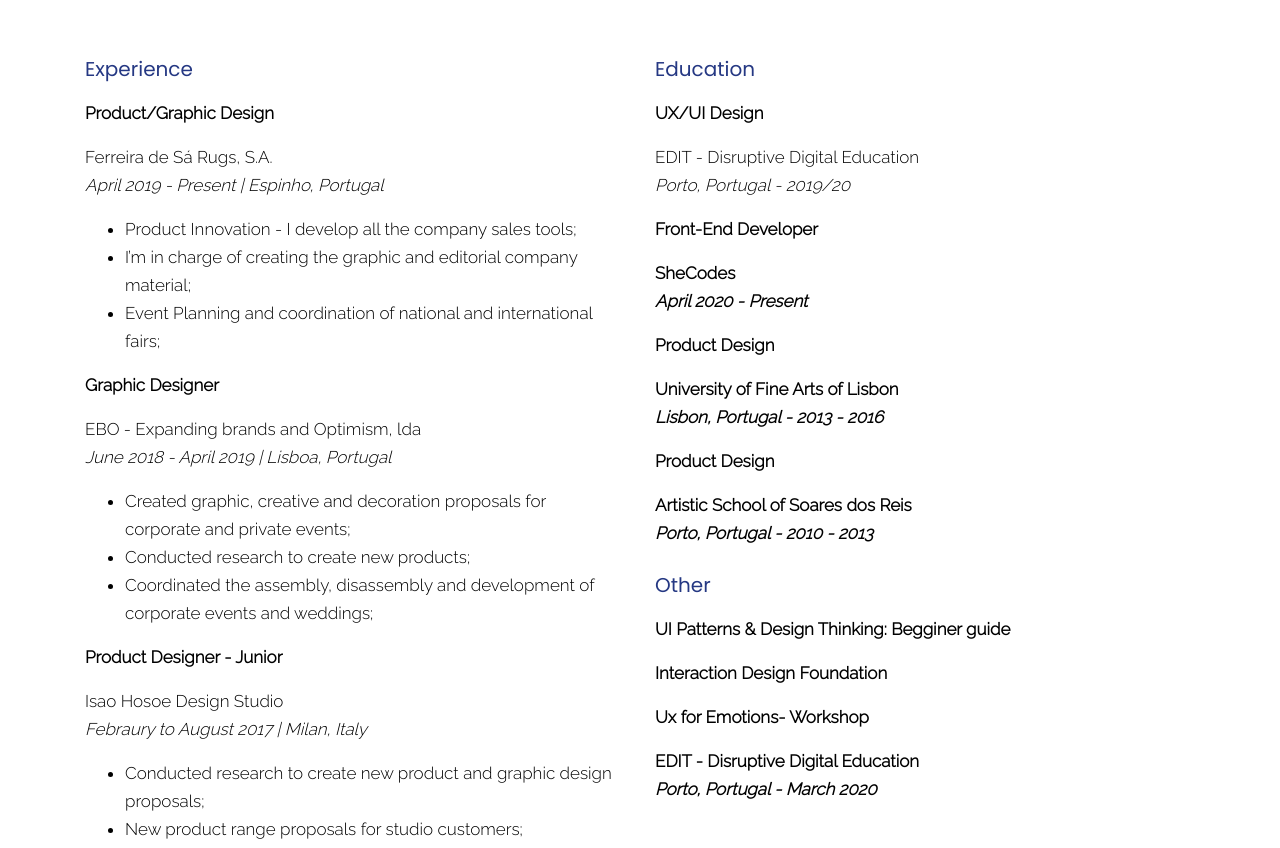
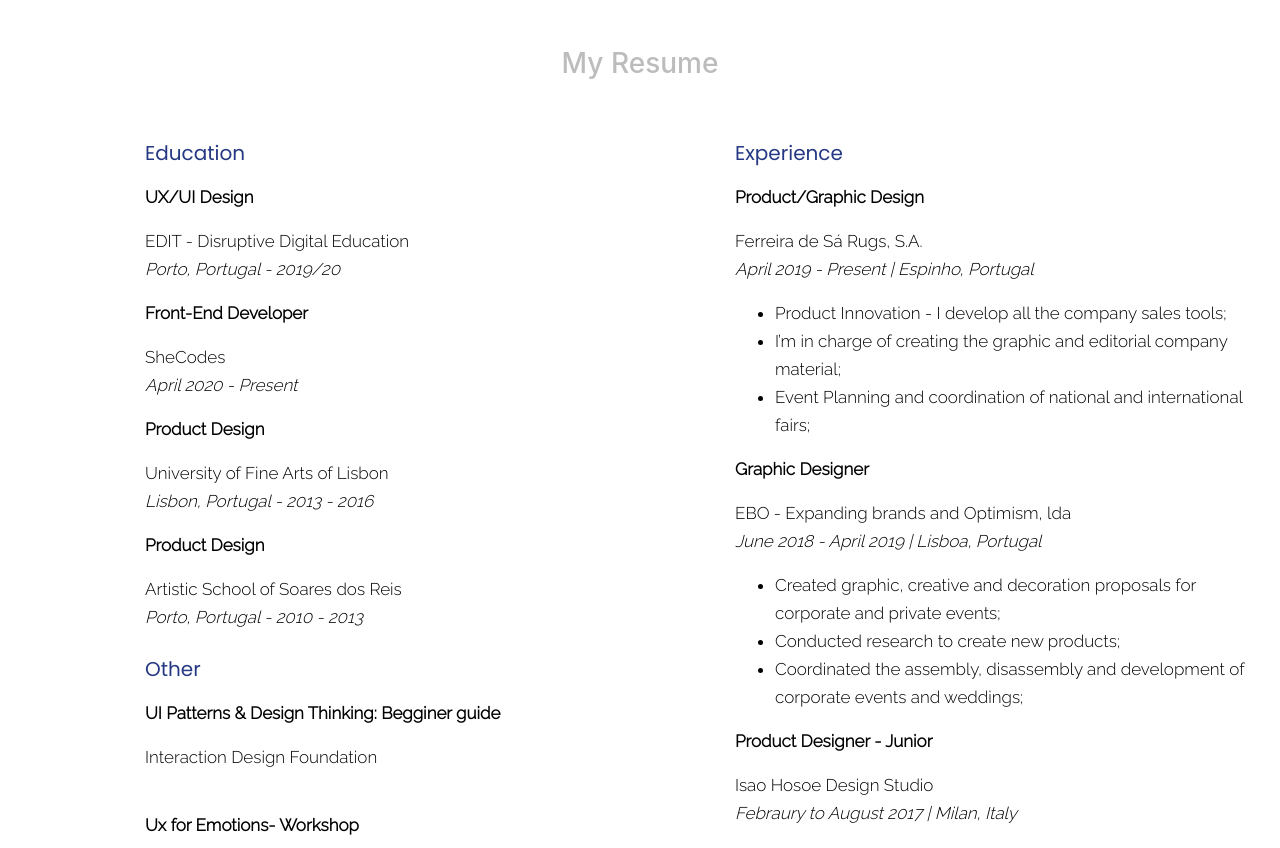
Before and after one commit to Matilde-design/UX-UI-Portfolio, a plain HTML site: page resume.html in a window 1280 px wide. Shown: the part 91-939 px from the top of the page. Drawn offline with nearby package versions, Linux system fonts and the light colour scheme.

Commit message:
added resume

```diff
--- a/SRC/STYLE.CSS
+++ b/SRC/STYLE.CSS
@@ -64,3 +64,16 @@ color: #BCBCBC;}
 
 a {color: #253883;}
 a:hover {text-decoration: none;}
+
+.education-wrapper {
+    position: relative;
+    left: 60px;
+  }
+  .experience-wrapper{
+    position: relative;
+    margin-left: 20px;
+    left: 80px;
+
+  }
+  .space { margin: 50px;
+  text-align: center;}
--- a/resume.html
+++ b/resume.html
@@ -10,6 +10,7 @@
     <link href="https://fonts.googleapis.com/css2?family=Raleway:wght@300&display=swap" rel="stylesheet">
 <style>
   footer {position: relative;}
+
 </style>
   </head>
 <body>
@@ -34,9 +35,33 @@
     </div>
     </div>
   </header>
+  <div class="space"><h3>My Resume</h3></div>
   <div class="container resume">
     <div class="row">
-      <div class="col-6">
+      <div class="col-6 education-wrapper">
+        <h5>Education</h5>
+ <p><strong>UX/UI Design</strong></p>
+ <p>EDIT - Disruptive Digital Education<br/>
+   <i>Porto, Portugal - 2019/20</i></p>
+
+   <p><strong>Front-End Developer </strong></p>
+     <p>SheCodes<br/>
+       <i>April 2020 - Present</i></p>
+
+       <p><strong>Product Design</strong></p>
+         <p>University of Fine Arts of Lisbon<br/>
+           <i>Lisbon, Portugal - 2013 - 2016</i></p>
+           <p><strong>Product Design</strong></p>
+             <p>Artistic School of Soares dos Reis<br/>
+               <i>Porto, Portugal - 2010 - 2013</i></p>
+               <h5>Other</h5>
+     <p><strong>UI Patterns & Design Thinking: Begginer guide</strong></p>
+     <p>Interaction Design Foundation<br/> </p> <br/>
+     <p><strong>Ux for Emotions- Workshop</strong></p>
+     <p>EDIT - Disruptive Digital Education<br/>
+       <i>Porto, Portugal - March 2020</i></p>
+       </div>
+      <div class="col-6 experience-wrapper">
         <h5>Experience</h5>
 <p><strong>Product/Graphic Design</strong></p>
 <p>Ferreira de Sá Rugs, S.A. <br/>
@@ -66,28 +91,13 @@
   <li>Helped redesign company products;</li>
 </ul>
     </div>
-      <div class="col-6">
-       <h5>Education</h5>
-<p><strong>UX/UI Design</strong></p>
-<p>EDIT - Disruptive Digital Education<br/>
-  <i>Porto, Portugal - 2019/20</i></p>
-  <p><strong>Front-End Developer <strong></p>
-    <p>SheCodes<br/>
-      <i>April 2020 - Present</i></p>
-      <p><strong>Product Design<strong></p>
-        <p>University of Fine Arts of Lisbon<br/>
-          <i>Lisbon, Portugal - 2013 - 2016</i></p>
-          <p><strong>Product Design<strong></p>
-            <p>Artistic School of Soares dos Reis<br/>
-              <i>Porto, Portugal - 2010 - 2013</i></p>
-              <h5>Other</h5>
-    <p><strong>UI Patterns & Design Thinking: Begginer guide</strong></p>
-    <p>Interaction Design Foundation<br/>
-    <p><strong>Ux for Emotions- Workshop<strong></p>
-    <p>EDIT - Disruptive Digital Education<br/>
-      <i>Porto, Portugal - March 2020</i></p>
-      </div>
     </div>
+
+    <div class="row">
+      <div class="space">
+      <button> <a href="PDF/Resume_MatildeMaiapdf.pdf" target="blank_"><STRONG>DOWNLOAD RESUME</STRONG></a> </button>
+    </div>
+  </div>
   </div>
   <br/><br/>
   <br/>
```
Also changed, not shown: About.html (+1 -0 lines), 1 other file.
